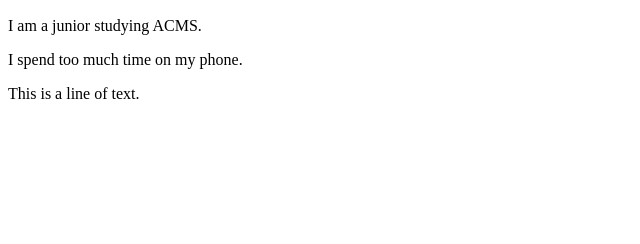
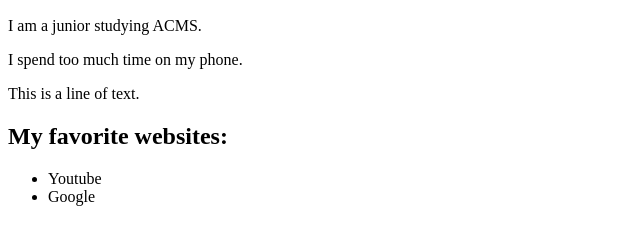
Before and after one commit to ahao-1965454/ahao-1965454.github.io, a plain HTML site: page tags.html in a window 1280 px wide. Shown: the part 110-354 px from the top of the page, without its empty margins (0-640 px from the left). Drawn offline with Linux system fonts and the light colour scheme.

Commit message:
Add files via upload

```diff
--- a/tags.html
+++ b/tags.html
@@ -10,5 +10,10 @@
         <p>I spend too much time on my phone.</p>
         <p>This is a line of text.</p>
 
+        <h2>My favorite websites:</h2>
+        <ul>
+            <li>Youtube</li>
+            <li>Google</li>
+        </ul>
     </body>
 </html>
```
